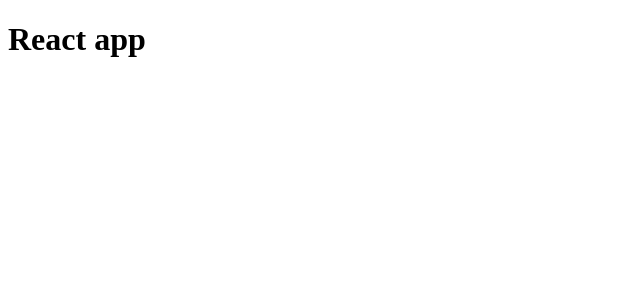
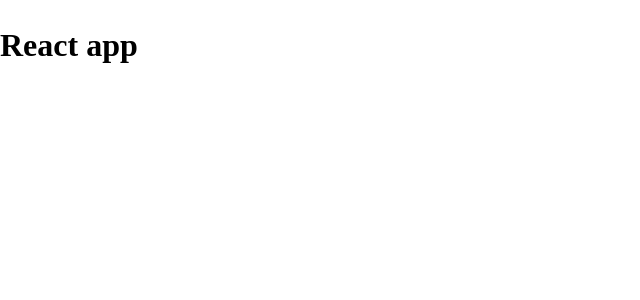
Before and after one commit to zmanhcong/tiktok-clone, a React (Create React App) app: page / in a window 1280 px wide. Shown: the top 300 px of the page, without its empty margins (0-640 px from the left). Built offline with nearby package versions, Linux system fonts and the light colour scheme.

Commit message:
configure css/sass for project

```diff
--- a/package.json
+++ b/package.json
@@ -6,6 +6,7 @@
     "@testing-library/jest-dom": "^5.17.0",
     "@testing-library/react": "^13.4.0",
     "@testing-library/user-event": "^13.5.0",
+    "normalize.css": "^8.0.1",
     "react": "^18.2.0",
     "react-dom": "^18.2.0",
     "react-scripts": "5.0.1",
--- a/src/components/GlobalStyles/GlobalStyles.scss
+++ b/src/components/GlobalStyles/GlobalStyles.scss
@@ -0,0 +1,16 @@
+@import 'normalize.css';
+
+:root {
+    --primary: #fe2c55;
+}
+
+html {
+    font-size: 62.5%;
+}
+
+body {
+    font-family: var(--font-family);
+    font-size: 1.6rem;
+    line-height: 1.5;
+    text-rendering: optimizeSpeed;
+}
```
Also changed, not shown: 1 other file (tests, documents, lock files or other folders).
